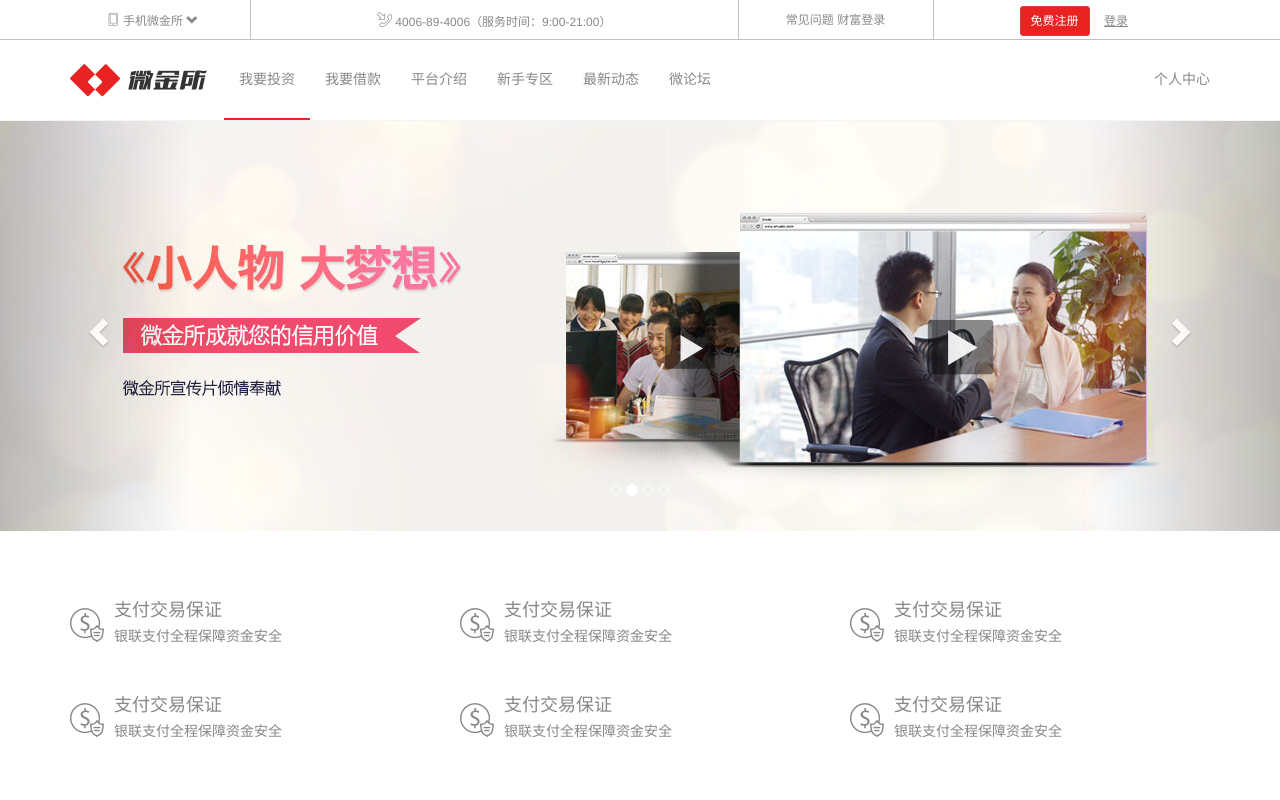
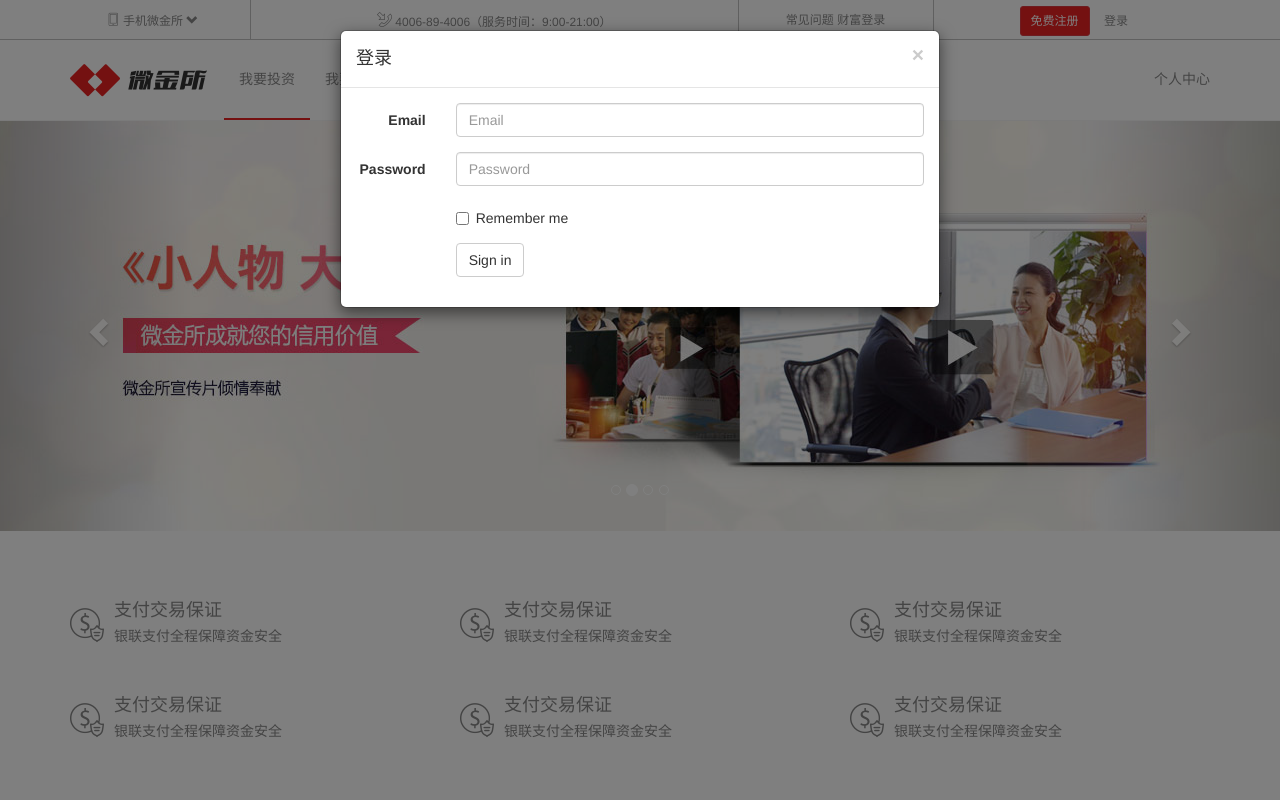
Before and after one commit to Jason-init/weijinsuo, a plain HTML site: page index.html in a window 1280 px wide. Both pictures are taken after a click on the button "登录". Shown: the top 800 px of the page. Drawn offline with Linux system fonts and the light colour scheme; files whose address does not match are found by name.

Commit message:
Added affix and login modal

```diff
--- a/css/main.css
+++ b/css/main.css
@@ -2,7 +2,7 @@
 * @Author: QiZhang
 * @Date:   2020-05-01 20:20:46
 * @Last Modified by:   QiZhang
-* @Last Modified time: 2020-05-09 21:46:58
+* @Last Modified time: 2020-05-10 16:10:00
 */
 
 /**
@@ -207,6 +207,9 @@
  */
 
  #main_ad {}
+ #main_ad>.carousel-inner{
+
+ }
  #main_ad>.carousel-inner>.item {
   background-repeat: no-repeat;
   background-position: center center;
@@ -495,9 +498,9 @@
  * 脚注区域
  */
 
- footer {
+/* footer {
   height: 200px;
-}
+}*/
 
 /**
  * /脚注区域
@@ -541,6 +544,8 @@
   background-color: #fff;
   border-color: #f5f5f5;
   margin-bottom: 0;
+  top: 0;
+  width: 100%;
 }
 .navbar-weijinsuo .navbar-brand {
   color: #777;
--- a/index.html
+++ b/index.html
@@ -38,12 +38,12 @@
 					</div>
 					<div class="col-md-3 text-center">
 						<button class="btn btn-weijinsuo btn-sm" type="submit">免费注册</button>
-						<a class="btn btn-link btn-sm" href="#" role="button">登录</a>
+						<a class="btn btn-link btn-sm" href="#" role="button" data-toggle="modal" data-target="#login_form">登录</a>
 					</div>
 				</div>
 			</div>
 		</div>
-		<nav class="navbar navbar-weijinsuo navbar-static-top">
+		<nav class="navbar navbar-weijinsuo navbar-static-top" data-spy="affix" data-offset-top="40">
 			<div class="container">
 				<div class="navbar-header">
 					<button type="button" class="navbar-toggle collapsed" data-toggle="collapse" data-target="#nav_list" aria-expanded="false">
@@ -539,6 +539,48 @@
 	<!-- 脚注区域 -->
 	<footer></footer>
 	<!-- /脚注区域 -->
+	<!-- Modal -->
+	<div class="modal fade" id="login_form" tabindex="-1" role="dialog" aria-labelledby="login_form_title">
+		<div class="modal-dialog" role="document">
+			<div class="modal-content">
+				<div class="modal-header">
+					<button type="button" class="close" data-dismiss="modal" aria-label="Close"><span aria-hidden="true">&times;</span></button>
+					<h4 class="modal-title" id="login_form_title">登录</h4>
+				</div>
+				<div class="modal-body">
+					<form class="form-horizontal">
+						<div class="form-group">
+							<label for="inputEmail3" class="col-sm-2 control-label">Email</label>
+							<div class="col-sm-10">
+								<input type="email" class="form-control" id="inputEmail3" placeholder="Email">
+							</div>
+						</div>
+						<div class="form-group">
+							<label for="inputPassword3" class="col-sm-2 control-label">Password</label>
+							<div class="col-sm-10">
+								<input type="password" class="form-control" id="inputPassword3" placeholder="Password">
+							</div>
+						</div>
+						<div class="form-group">
+							<div class="col-sm-offset-2 col-sm-10">
+								<div class="checkbox">
+									<label>
+										<input type="checkbox"> Remember me
+									</label>
+								</div>
+							</div>
+						</div>
+						<div class="form-group">
+							<div class="col-sm-offset-2 col-sm-10">
+								<button type="submit" class="btn btn-default">Sign in</button>
+							</div>
+						</div>
+					</form>
+
+				</div>
+			</div>
+		</div>
+	</div>
 	<script src="lib/jquery/jquery.js"></script>
 	<script src="lib/bootstrap/js/bootstrap.js"></script>
 	<script src="js/main.js"></script>
```
